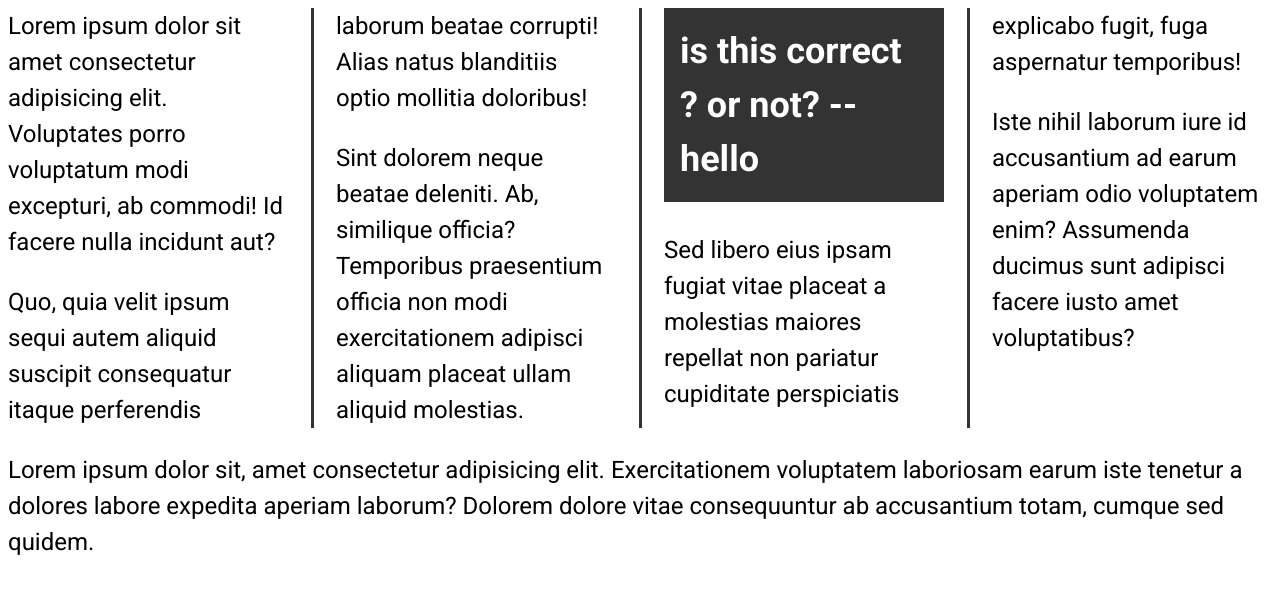
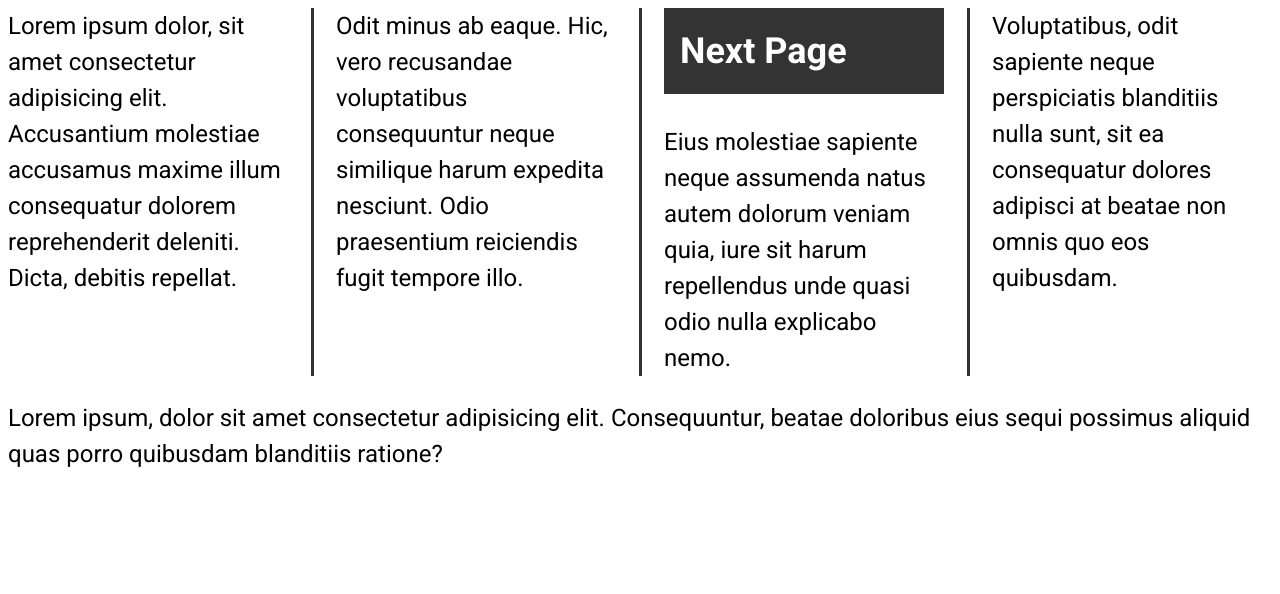
Before and after one commit to govindarajRenganathan7/css-columns, a plain HTML site: page index.html in a window 1280 px wide. Drawn offline with Linux system fonts and the light colour scheme.

Commit message:
style and structure created

```diff
--- a/index.html
+++ b/index.html
@@ -7,14 +7,14 @@
     <link rel="stylesheet" href="style.css">
 </head>
 <body>
-<section class="columns">
-    <p>Lorem ipsum dolor sit amet consectetur adipisicing elit. Voluptates porro voluptatum modi excepturi, ab commodi! Id facere nulla incidunt aut?</p>
-    <p>Quo, quia velit ipsum sequi autem aliquid suscipit consequatur itaque perferendis laborum beatae corrupti! Alias natus blanditiis optio mollitia doloribus!</p>
-    <p>Sint dolorem neque beatae deleniti. Ab, similique officia? Temporibus praesentium officia non modi exercitationem adipisci aliquam placeat ullam aliquid molestias.</p>
-    <h2>is this correct ? or not? -- hello </h2>
-    <p>Sed libero eius ipsam fugiat vitae placeat a molestias maiores repellat non pariatur cupiditate perspiciatis explicabo fugit, fuga aspernatur temporibus!</p>
-    <p>Iste nihil laborum iure id accusantium ad earum aperiam odio voluptatem enim? Assumenda ducimus sunt adipisci facere iusto amet voluptatibus?</p>
-</section>
-<p>Lorem ipsum dolor sit, amet consectetur adipisicing elit. Exercitationem voluptatem laboriosam earum iste tenetur a dolores labore expedita aperiam laborum? Dolorem dolore vitae consequuntur ab accusantium totam, cumque sed quidem.</p>
+    <section class="columns">
+        <p>Lorem ipsum dolor, sit amet consectetur adipisicing elit. Accusantium molestiae accusamus maxime illum consequatur dolorem reprehenderit deleniti. Dicta, debitis repellat.</p>
+        <p>Odit minus ab eaque. Hic, vero recusandae voluptatibus consequuntur neque similique harum expedita nesciunt. Odio praesentium reiciendis fugit tempore illo.</p>
+        <h2>Next Page</h2>
+        <p>Eius molestiae sapiente neque assumenda natus autem dolorum veniam quia, iure sit harum repellendus unde quasi odio nulla explicabo nemo.</p>
+        <p>Voluptatibus, odit sapiente neque perspiciatis blanditiis nulla sunt, sit ea consequatur dolores adipisci at beatae non omnis quo eos quibusdam.</p>
+    </section>
+    <p>Lorem ipsum, dolor sit amet consectetur adipisicing elit. Consequuntur, beatae doloribus eius sequi possimus aliquid quas porro quibusdam blanditiis ratione?</p>
+
 </body>
 </html>
--- a/style.css
+++ b/style.css
@@ -23,6 +23,4 @@ body{
     background-color: #333;
     color:#fff;
     padding: 1rem;
-    break-inside: avoid;
-    /* break-before: column; */
 }
```
